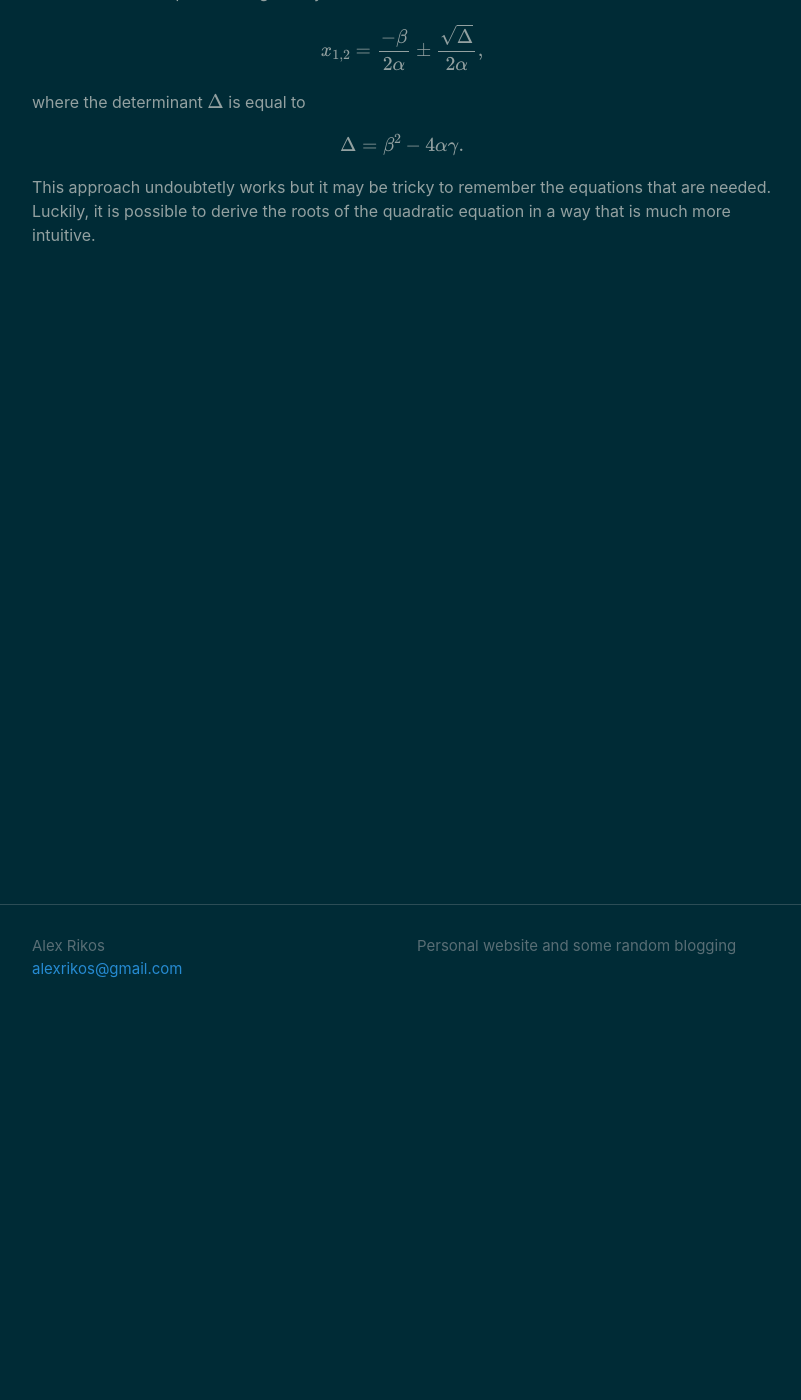
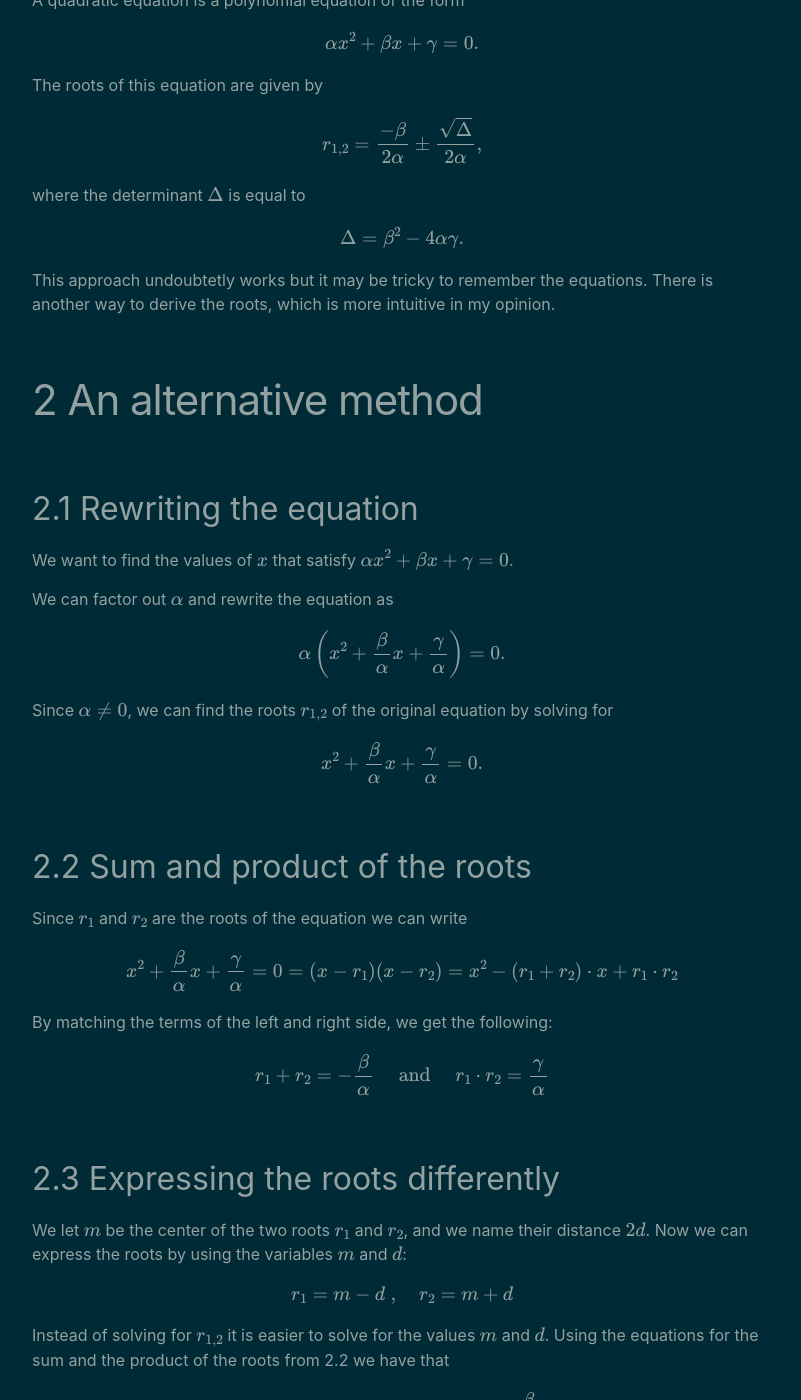
Before and after one commit to vanriken/vanriken.github.io, a Jekyll site: the page built from _posts/2021-02-26-quad-equations.md, in a window 1280 px wide and 1400 px high, scrolled down 360 px. Shown: the whole window, without its empty margins (238-1039 px from the left). Built offline with Jekyll 4.4.1, drawn with Linux system fonts in a browser that asks for light colours; formulas are drawn with MathJax 3; some of the changed text lies outside the part shown.

Commit message:
updated post

```diff
--- a/_posts/2021-02-26-quad-equations.md
+++ b/_posts/2021-02-26-quad-equations.md
@@ -7,16 +7,74 @@ categories: misc
 
 {% include mathjax.html %}
 
+# 1 Introduction
+
 A quadratic equation is a polynomial equation of the form
 
 $$ \alpha x^2 + \beta x + \gamma = 0. $$
 
 The roots of this equation are given by
 
-$$ x_{1,2} = \frac{-\beta}{2\alpha} \pm \frac{\sqrt{\Delta}}{2\alpha}, $$
+$$ r_{1,2} = \frac{-\beta}{2\alpha} \pm \frac{\sqrt{\Delta}}{2\alpha}, $$
 
 where the determinant $\Delta$ is equal to
 
 $$ \Delta = \beta^2 - 4\alpha\gamma. $$
 
-This approach undoubtetly works but it may be tricky to remember the equations that are needed. Luckily, it is possible to derive the roots of the quadratic equation in a way that is much more intuitive.
+This approach undoubtetly works but it may be tricky to remember the equations. There is another way to derive the roots, which is more intuitive in my opinion.
+# 2 An alternative method
+
+## 2.1 Rewriting the equation
+We want to find the values of $x$ that satisfy $ \alpha x^2 + \beta x + \gamma = 0 $.
+
+We can factor out $\alpha$ and rewrite the equation as
+
+$$ \alpha \left( x^2 + \frac{\beta}{\alpha} x + \frac{\gamma}{\alpha} \right)  = 0. $$
+
+Since $\alpha\neq0$, we can find the roots $r_{1,2}$ of the original equation by solving for
+
+$$ x^2 + \frac{\beta}{\alpha} x + \frac{\gamma}{\alpha} = 0. $$
+
+## 2.2 Sum and product of the roots
+
+Since $r_1$ and $r_2$ are the roots of the equation we can write
+
+$$ x^2 + \frac{\beta}{\alpha} x + \frac{\gamma}{\alpha} = 0 = (x-r_1)(x-r_2) = x^2 - (r_1 + r_2) \cdot x + r_1 \cdot r_2 $$
+
+By matching the terms of the left and right side, we get the following:
+
+$$ r_1 + r_2 = - \frac{\beta}{\alpha} \quad \text{ and } \quad  r_1  \cdot r_2 = \frac{\gamma}{\alpha}  $$
+
+## 2.3 Expressing the roots differently
+
+We let $m$ be the center of the two roots $r_1$ and $r_2$, and we name their distance $2d$. Now we can express the roots by using the variables $m$ and $d$:
+
+$$ r_1 = m - d\;, \quad r_2 = m + d $$
+
+Instead of solving for $r_{1,2}$ it is easier to solve for the values $m$ and $d$. Using the equations for the sum and the product of the roots from 2.2 we have that
+
+$$ \begin{align*} r_1 + r_2 &= m - d + m + d = 2m = -\frac{\beta}{\alpha} \quad \text{and} \\
+r_1 \cdot r_2 &= (m-d)(m+d) = m^2 - d^2 = \frac{\gamma}{\alpha} \end{align*} $$
+
+After rearranging we get
+
+$$ m = -\frac{\beta}{2\alpha} \quad \text{and} \quad d^2 = m^2 - \frac{\gamma}{\alpha} $$
+
+We can now use these equations to easily calculate the values of $m$ and $d$ and then use these to calculate the roots of the quadratic equation. This approach works even when the roots are imaginary.
+
+## 2.4 Example
+
+Assume we need to find the roots of the quadratic polynomial $x^2 - 7x + 12$ ( $\alpha=1$, $\beta=-7$ and $\gamma = 12$ ). The roots are given by $r_{1,2} = m \pm d$.
+
+First we calculate the value of $m$:
+
+
+$$ m = -\frac{\beta}{2\alpha} = -\frac{7}{2} = 3.5 $$
+
+Now we calculate the value of $d$:
+
+$$ d^2 = m^2 - \frac{\gamma}{\alpha} = 3.5^2 - 12 = 0.25 \Rightarrow d = \sqrt{0.25} = 0.5 $$
+
+The roots of the polynomial are therefore
+
+$$ r_1 = m - d = 3 \quad {and} \quad r_2 = m + d = 4 $$.
```
